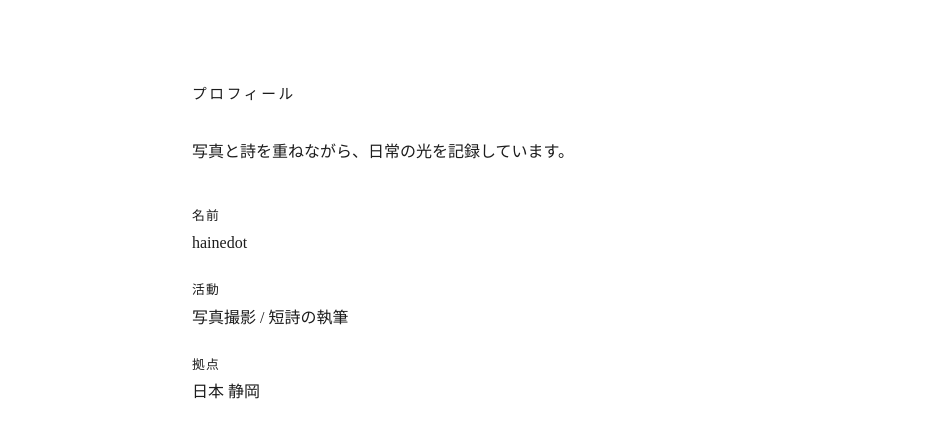
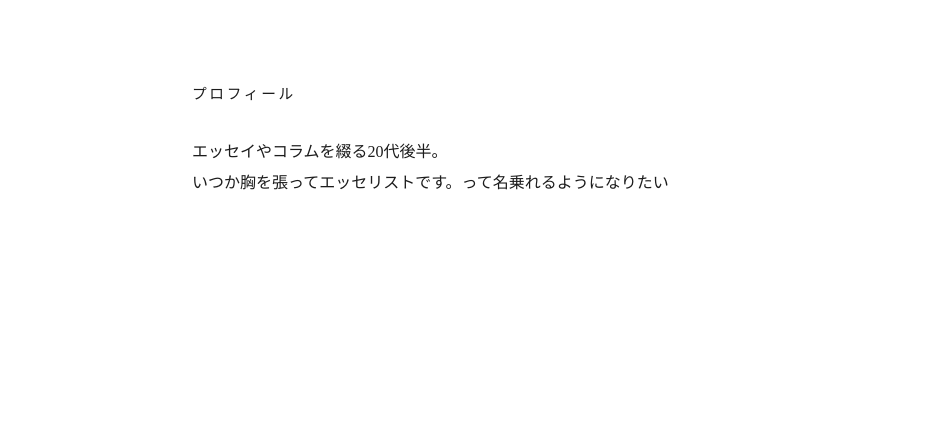
Before and after one commit to hainedot/hainedot, a plain HTML site: page profile.html in a window 1280 px wide. Shown: the part 85-522 px from the top of the page, without its empty margins (168-1107 px from the left). Drawn offline with Linux system fonts and the light colour scheme.

Commit message:
Rewrite the profile in the author's own words.
The page now says who they are and the essayist they want to become.

Co-authored-by: Cursor <cursoragent@cursor.com>

```diff
--- a/profile.html
+++ b/profile.html
@@ -3,7 +3,7 @@
 <head>
   <meta charset="UTF-8">
   <meta name="viewport" content="width=device-width, initial-scale=1.0">
-  <meta name="description" content="hainedot のプロフィール">
+  <meta name="description" content="エッセイやコラムを綴る20代後半。いつか胸を張ってエッセリストです。って名乗れるようになりたい">
   <link rel="canonical" href="https://hainedot.com/profile.html">
   <title>プロフィール | hainedot</title>
   <style>
@@ -79,15 +79,7 @@
 
   <main>
     <h1>プロフィール</h1>
-    <p>写真と詩を重ねながら、日常の光を記録しています。</p>
-    <dl>
-      <dt>名前</dt>
-      <dd>hainedot</dd>
-      <dt>活動</dt>
-      <dd>写真撮影 / 短詩の執筆</dd>
-      <dt>拠点</dt>
-      <dd>日本 静岡</dd>
-    </dl>
+    <p>エッセイやコラムを綴る20代後半。<br>いつか胸を張ってエッセリストです。って名乗れるようになりたい</p>
   </main>
 </body>
 </html>
```
